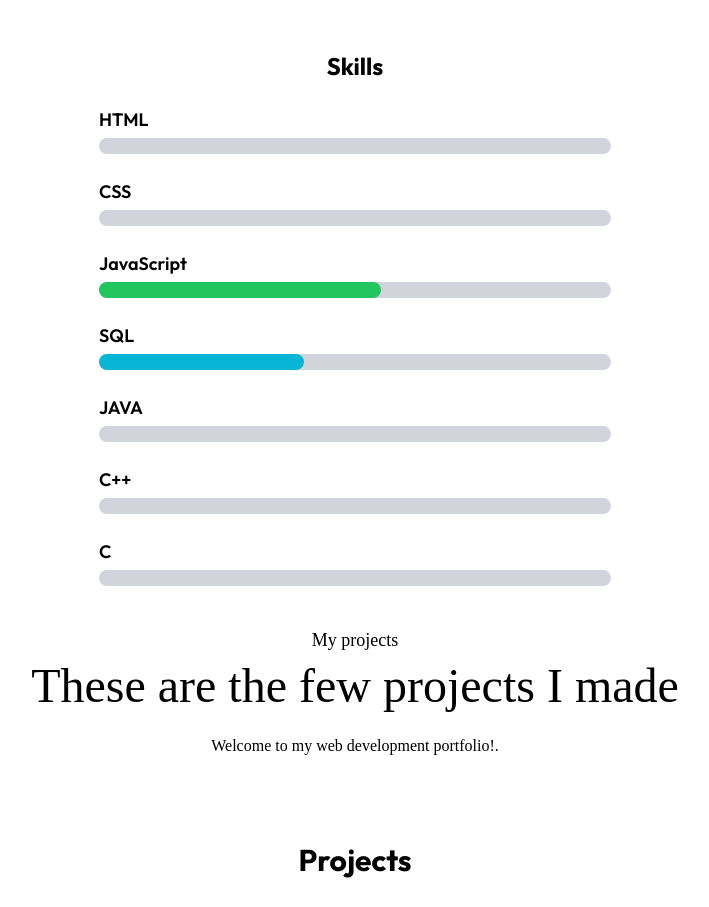
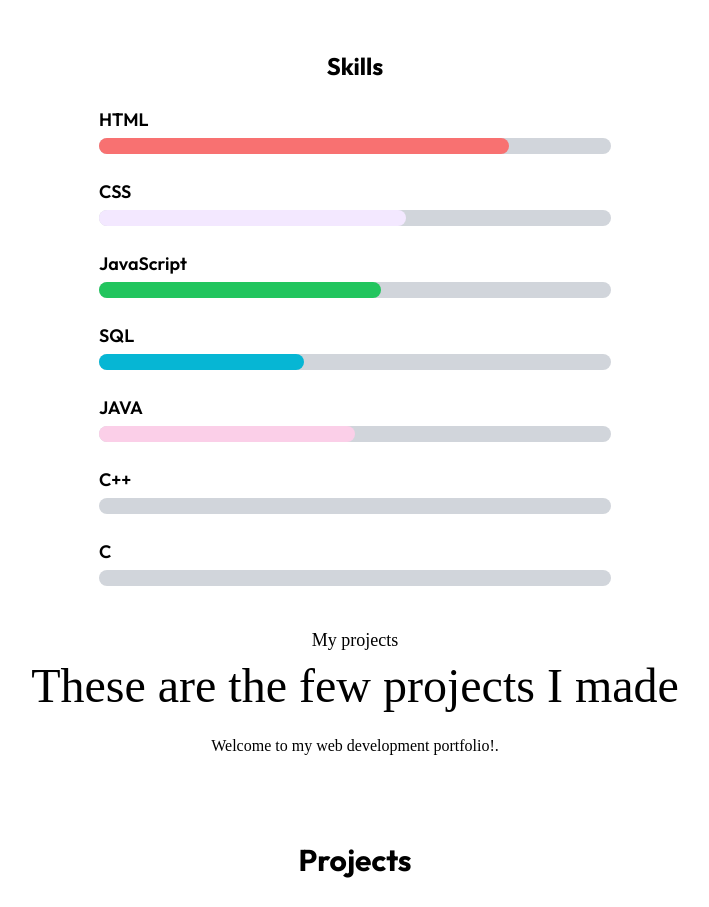
Before and after one commit to jatinsi16/portfolio, a plain HTML site: page index.html in a window 1280 px wide. Shown: the part 2500-3407 px from the top of the page, without its empty margins (285-994 px from the left). Drawn offline with nearby package versions, Linux system fonts and the light colour scheme; a web font is replaced by a local one.

Commit message:
Update index.html

```diff
--- a/index.html
+++ b/index.html
@@ -229,7 +229,7 @@
         <div>
           <h3 class="text-lg font-semibold mb-1">HTML</h3>
           <div class="w-full bg-gray-300 rounded-full h-4">
-            <div class="bg-red-400-accent h-4 rounded-full" style="width: 80%;"></div>
+            <div class="bg-red-400 h-4 rounded-full" style="width: 80%;"></div>
           </div>
         </div>
 
@@ -238,7 +238,7 @@
         <div>
           <h3 class="text-lg font-semibold mb-1">CSS</h3>
           <div class="w-full bg-gray-300 rounded-full h-4">
-            <div class="bg-purple-100-accent h-4 rounded-full" style="width: 60%;"></div>
+            <div class="bg-purple-100 h-4 rounded-full" style="width: 60%;"></div>
           </div>
         </div>
 
@@ -259,21 +259,21 @@
          <div>
           <h3 class="text-lg font-semibold mb-1">JAVA</h3>
           <div class="w-full bg-gray-300 rounded-full h-4">
-            <div class="bg-pink-100-accent h-4 rounded-full" style="width: 50%;"></div>
+            <div class="bg-pink-200 h-4 rounded-full" style="width: 50%;"></div>
           </div>
         </div>
 
          <div>
           <h3 class="text-lg font-semibold mb-1">C++</h3>
           <div class="w-full bg-gray-300 rounded-full h-4">
-            <div class="bg-deep-orange-700-accent h-4 rounded-full" style="width: 85%;"></div>
+            <div class="bg-deep-orange-700 h-4 rounded-full" style="width: 85%;"></div>
           </div>
         </div>
 
    <div>
           <h3 class="text-lg font-semibold mb-1">C</h3>
           <div class="w-full bg-gray-300 rounded-full h-4">
-            <div class="bg-light-blue-400-accenth-4 rounded-full" style="width: 40%;"></div>
+            <div class="bg-light-blue-400- h-4 rounded-full" style="width: 40%;"></div>
           </div>
         </div>
     </div>
```
